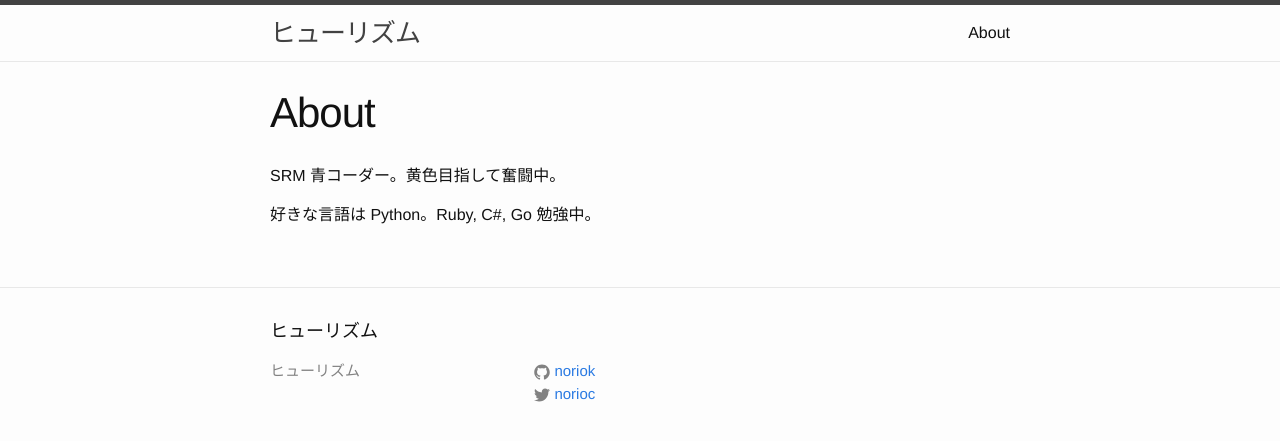
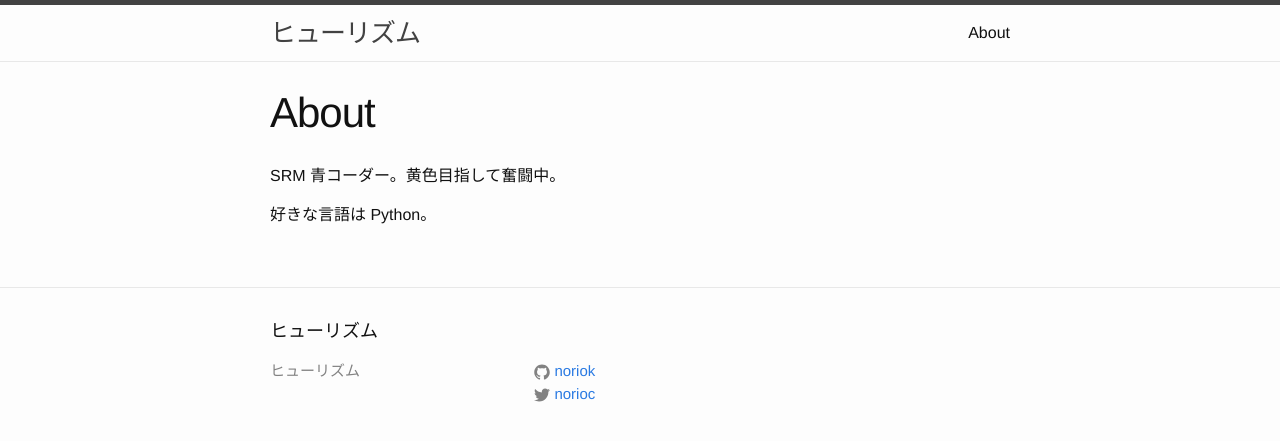
Before and after one commit to noriok/noriok.github.io, a Jekyll site: the page built from about.md, in a window 1280 px wide. Shown: the top 441 px of the page. Built offline with Jekyll 4.4.1, drawn with Linux system fonts in a browser that asks for light colours; Markdown is read by kramdown in place of the engine named in the settings.

Commit message:
update about

```diff
--- a/about.md
+++ b/about.md
@@ -6,4 +6,4 @@ permalink: /about/
 
 SRM 青コーダー。黄色目指して奮闘中。
 
-好きな言語は Python。Ruby, C#, Go 勉強中。
+好きな言語は Python。
```
